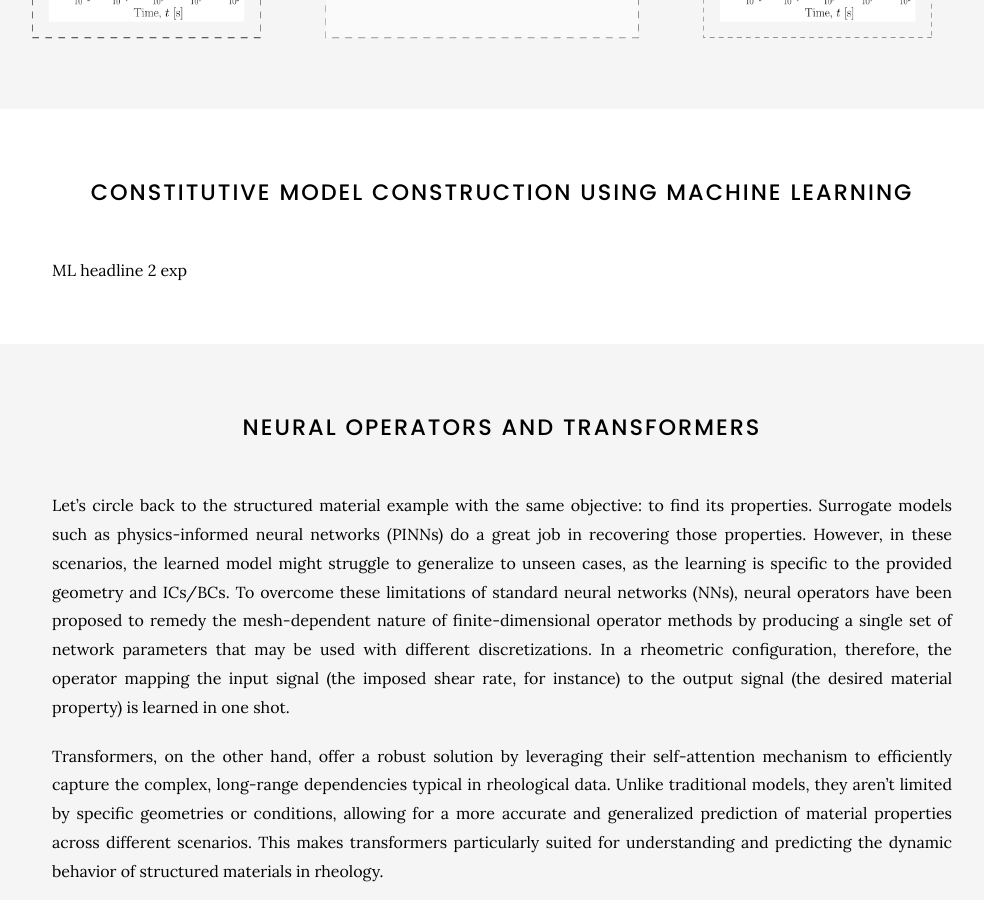
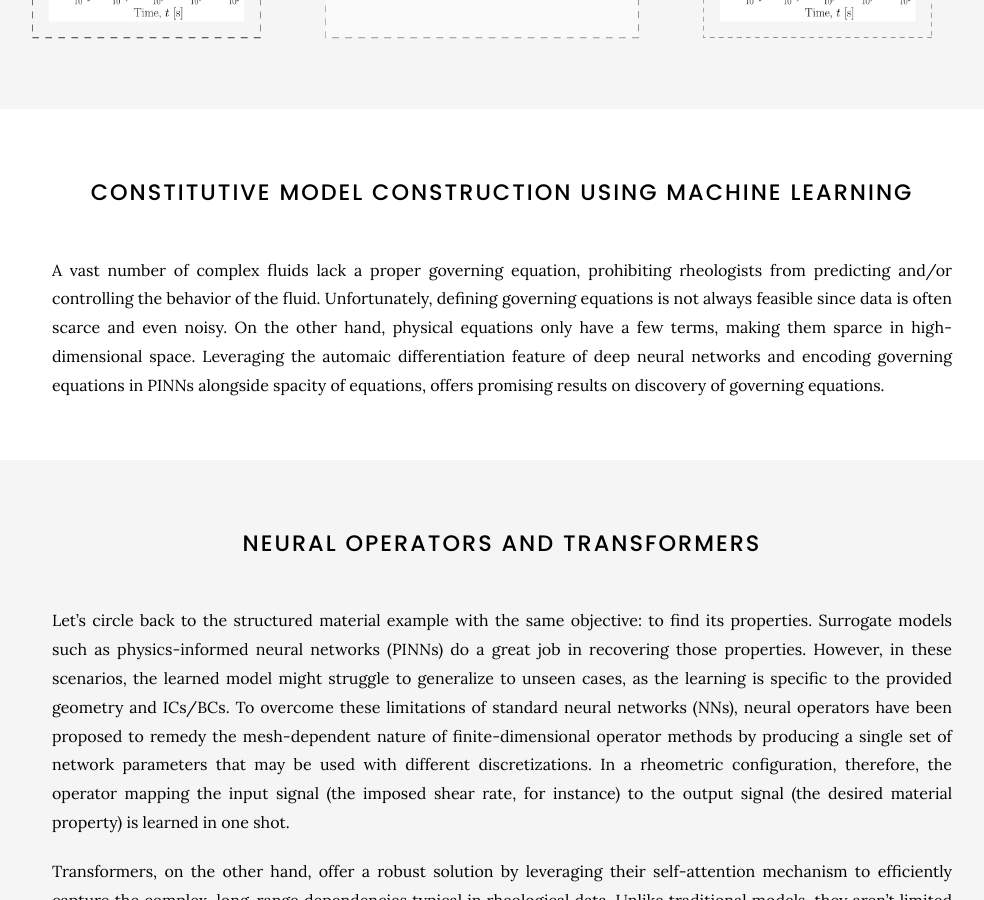
Before and after one commit to procf/procf.github.io, a Jekyll site: the page built from research/scientific-machine-learning/index.md, in a window 1280 px wide and 900 px high, scrolled down 1042 px. Shown: the whole window, without its empty margins (138-1122 px from the left). Built offline with Jekyll 4.4.1, drawn with Linux system fonts in a browser that asks for light colours; nearby versions of some CDN libraries.

Commit message:
model construction

```diff
--- a/research/scientific-machine-learning/index.md
+++ b/research/scientific-machine-learning/index.md
@@ -24,7 +24,7 @@ Imagine you have a structured material in hand, interested in understanding its
 
 # Constitutive model construction using machine learning
 
-ML headline 2 exp
+A vast number of complex fluids lack a proper governing equation, prohibiting rheologists from predicting and/or controlling the behavior of the fluid. Unfortunately, defining governing equations is not always feasible since data is often scarce and even noisy. On the other hand, physical equations only have a few terms, making them sparce in high-dimensional space. Leveraging the automaic differentiation feature of deep neural networks and encoding governing equations in PINNs alongside spacity of equations, offers promising results on discovery of governing equations.
 
 {% include section.html %}
 
```
